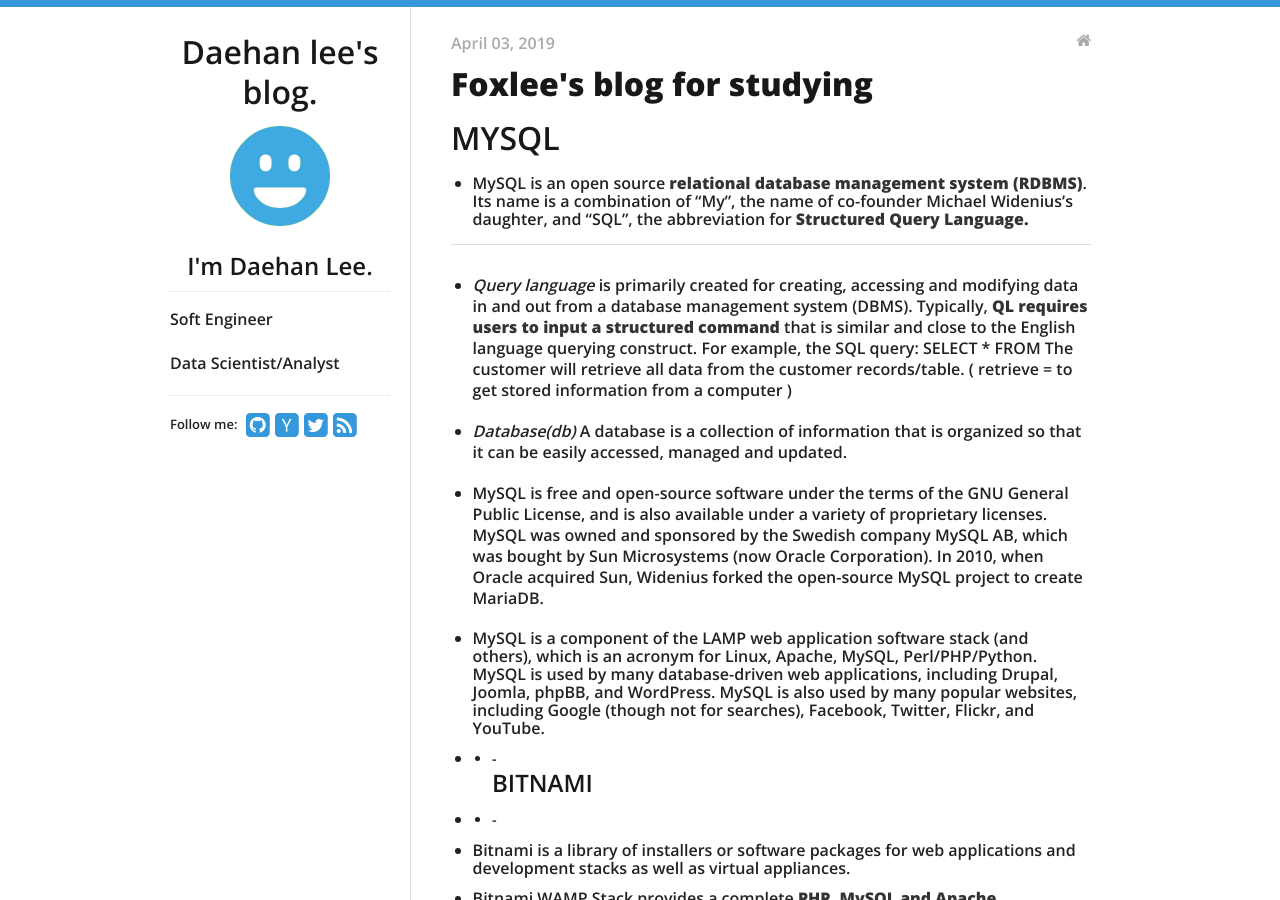
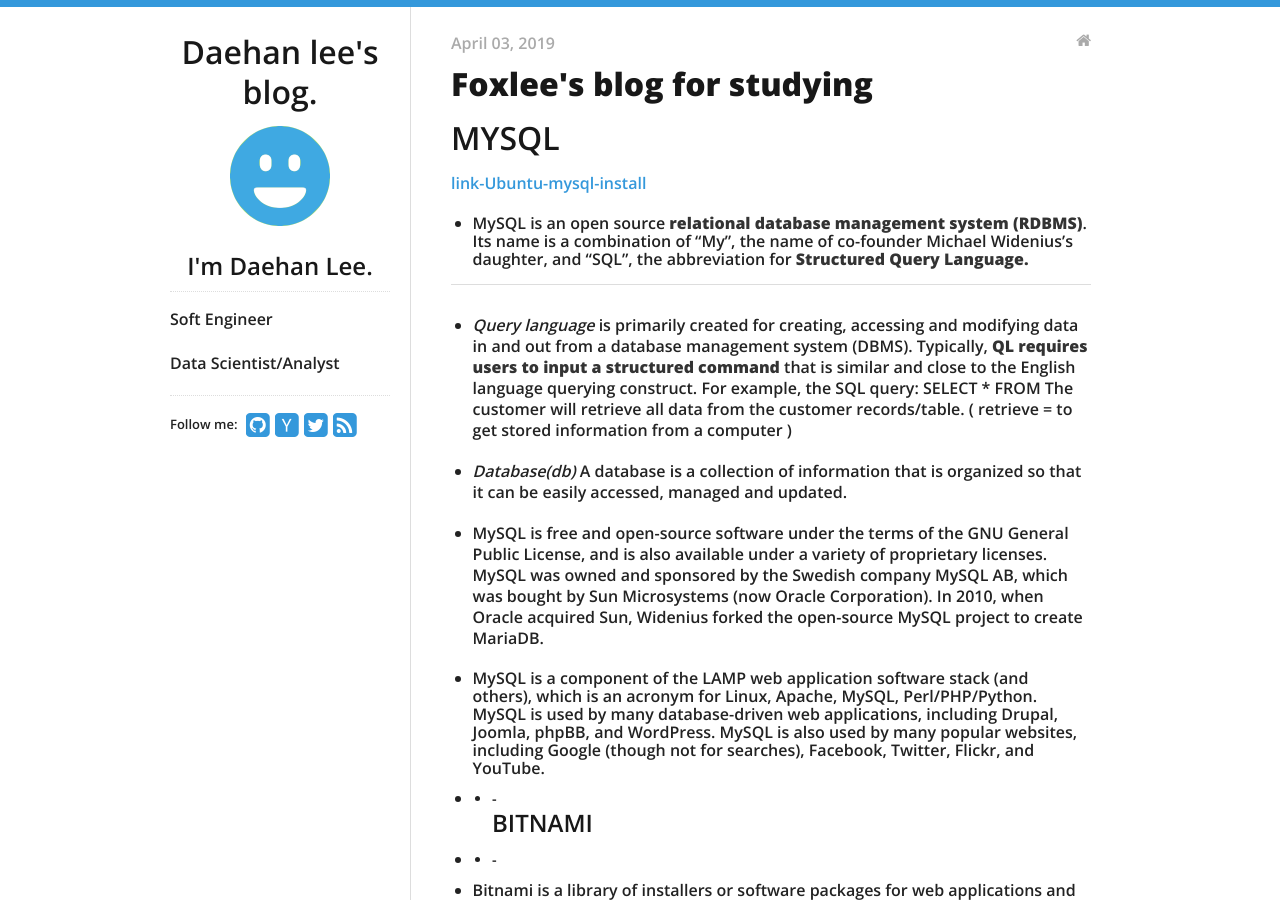
Before and after one commit to daehan0226/Study, a Jekyll site: the page built from _posts/2019-04-03-MYSQL.md, in a window 1280 px wide and 900 px high. Built offline with Jekyll 4.4.1, drawn with Linux system fonts in a browser that asks for light colours.

Commit message:
Update 2019-04-03-MYSQL.md

```diff
--- a/_posts/2019-04-03-MYSQL.md
+++ b/_posts/2019-04-03-MYSQL.md
@@ -5,6 +5,8 @@ categories:
 - blog
 ---
 # MYSQL
+
+[link-Ubuntu-mysql-install]
 
 - MySQL is an open source **relational database management system (RDBMS)**. Its name is a combination of "My", the name of co-founder Michael Widenius's daughter, and "SQL", the abbreviation for **Structured Query Language.**
 
@@ -87,3 +89,4 @@ A database is a collection of information that is organized so that it can be ea
 3-3. SELECT TABLENAME_A.id AS new_id = the name of the col(id) will change to new_id
 
 [datatype]: https://www.techonthenet.com/mysql/tables/create_table.php
+[link-Ubuntu-mysql-install]: https://grd406.blog.me/221499786832
```
